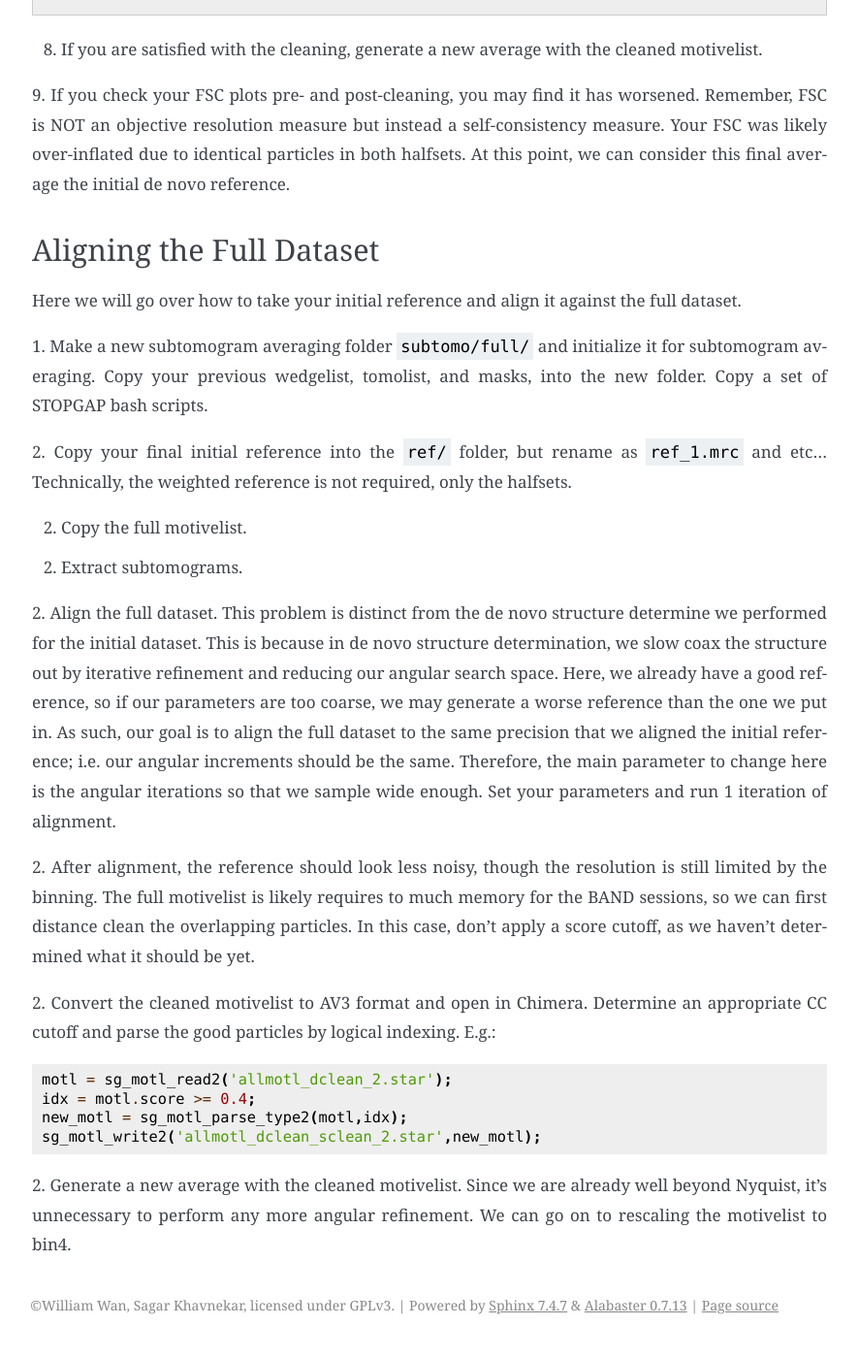
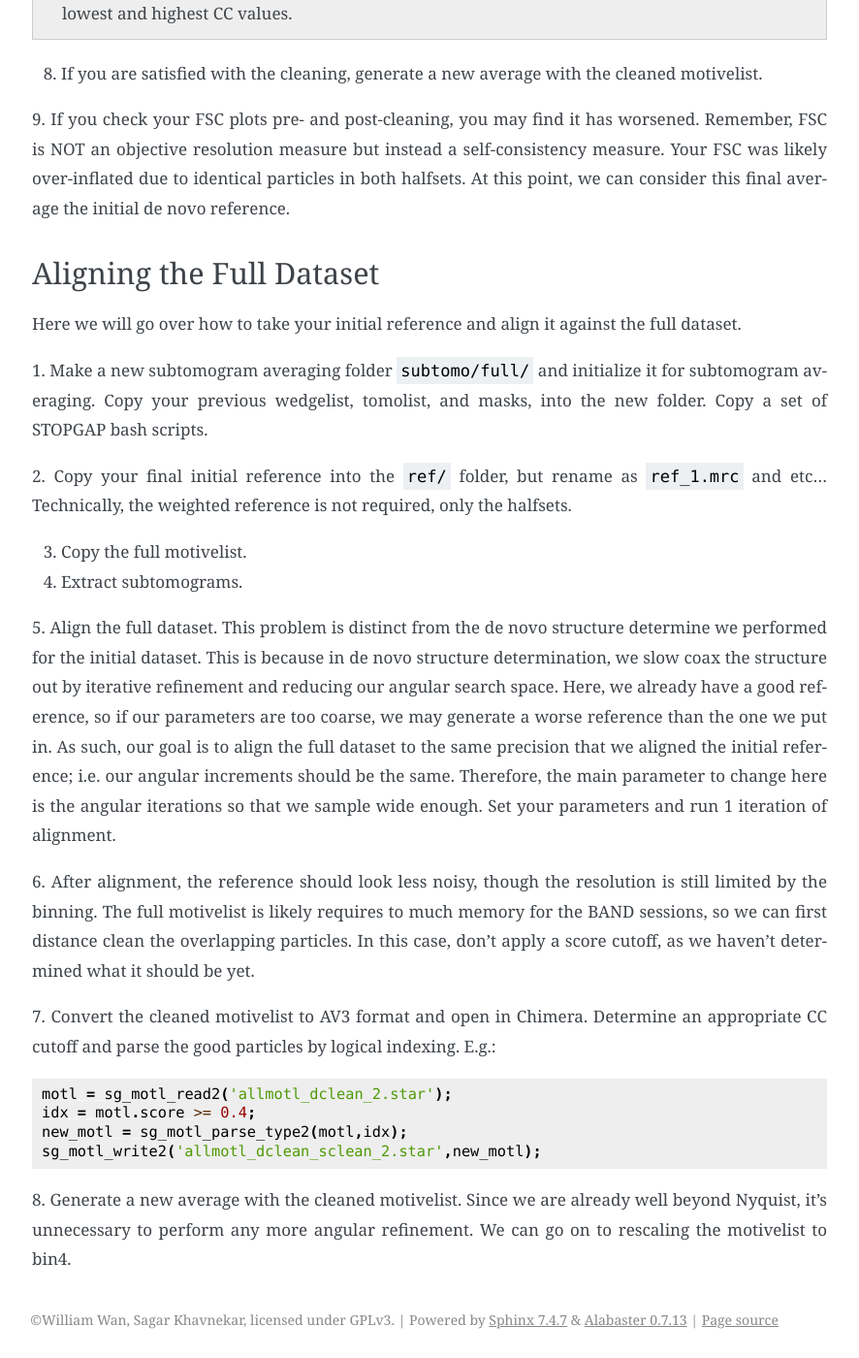
Before and after one commit to sagarbiophysics/Subtomo-tutorials, a Sphinx documentation site: the page built from source/HIV/sg_bin8.rst, in a window 1280 px wide and 1400 px high, scrolled down 8811 px. Shown: the whole window at 97% size, without its empty margins (307-1193 px from the left). Built offline with Sphinx 7.4.7, drawn with Linux system fonts in a browser that asks for light colours; some of the changed text lies outside the part shown.

Commit message:
format and minor updates

```diff
--- a/source/HIV/picking.rst
+++ b/source/HIV/picking.rst
@@ -1,5 +1,8 @@
 Particle picking
 ============
+
+.. highlight:: matlab
+
 
 In this section, we will pick spheres in UCSF Chimera using `Kun Qu’s Pick Particle plugin <https://www.biochem.mpg.de/7940000/Pick-Particle>`_.
 We will then update these metadata on the tomolist and generate a STOPGAP motivelist of these particles.
--- a/source/HIV/sg_bin4.rst
+++ b/source/HIV/sg_bin4.rst
@@ -1,5 +1,8 @@
 Bin4 Subtomogram Averaging with STOPGAP
 =============
+
+.. highlight:: matlab
+
 
 The main goal here is to prepare the motivelist for bin2 processing. This includes rescaling the motivelist, applying the shifts to the extraction positions, and splitting halfsets.
 
--- a/source/HIV/sg_bin8.rst
+++ b/source/HIV/sg_bin8.rst
@@ -208,8 +210,7 @@ You can covert resolution to Fourier pixels as:
 
 .. math::
 
-     fpix &=
-     \frac{((boxsize * pixelsize))}{resolution}
+     fpix =  \frac{((boxsize * pixelsize))}{resolution}
 
 so for our settings, 60 Å is 5.76 Fourier pixels.
 Since we cannot set fractional pixels, we can round to 6, which is a resolution of 57.6 Å.
@@ -341,11 +342,11 @@ Copy a set of STOPGAP bash scripts.
 2. Copy your final initial reference into the ``ref/`` folder, but rename as ``ref_1.mrc`` and etc…
 Technically, the weighted reference is not required, only the halfsets.
 
-2. Copy the full motivelist.
+3. Copy the full motivelist.
 
-2. Extract subtomograms.
+4. Extract subtomograms.
 
-2. Align the full dataset.
+5. Align the full dataset.
 This problem is distinct from the de novo structure determine we performed for the initial dataset.
 This is because in de novo structure determination, we slow coax the structure out by iterative refinement and reducing our angular search space.
 Here, we already have a good reference, so if our parameters are too coarse, we may generate a worse reference than the one we put in.
@@ -353,11 +354,11 @@ As such, our goal is to align the full dataset to the same precision that we ali
 Therefore, the main parameter to change here is the angular iterations so that we sample wide enough.
 Set your parameters and run 1 iteration of alignment.
 
-2. After alignment, the reference should look less noisy, though the resolution is still limited by the binning.
+6. After alignment, the reference should look less noisy, though the resolution is still limited by the binning.
 The full motivelist is likely requires to much memory for the BAND sessions, so we can first distance clean the overlapping particles.
 In this case, don’t apply a score cutoff, as we haven’t determined what it should be yet.
 
-2. Convert the cleaned motivelist to AV3 format and open in Chimera.
+7. Convert the cleaned motivelist to AV3 format and open in Chimera.
 Determine an appropriate CC cutoff and parse the good particles by logical indexing. E.g.:
 
 ::
@@ -367,6 +368,6 @@ Determine an appropriate CC cutoff and parse the good particles by logical index
      new_motl = sg_motl_parse_type2(motl,idx);
      sg_motl_write2('allmotl_dclean_sclean_2.star',new_motl);
 
-2. Generate a new average with the cleaned motivelist.
+8. Generate a new average with the cleaned motivelist.
 Since we are already well beyond Nyquist, it’s unnecessary to perform any more angular refinement.
 We can go on to rescaling the motivelist to bin4.
--- a/source/HIV/ts_align.rst
+++ b/source/HIV/ts_align.rst
@@ -1,5 +1,8 @@
 Tilt-series alignment
 ============
+
+.. highlight:: matlab
+
 
 IMOD Preprocessing
 ----------------
```
Also changed, not shown: other parts of source/HIV/sg_bin8.rst (+2 -0 lines).
